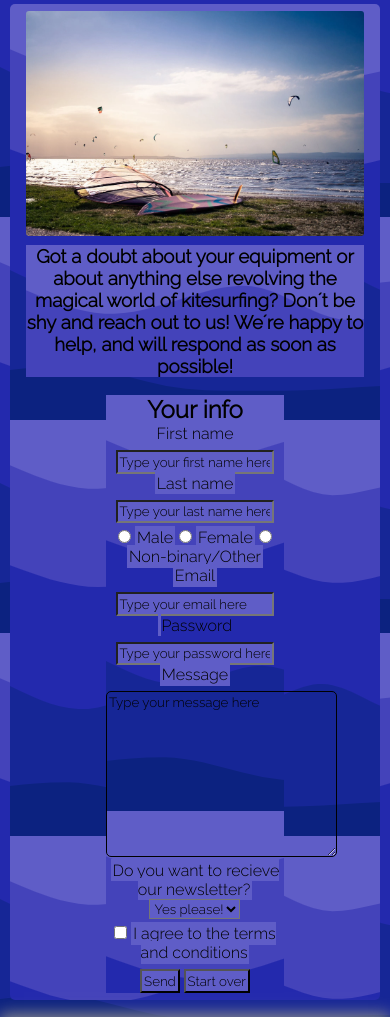
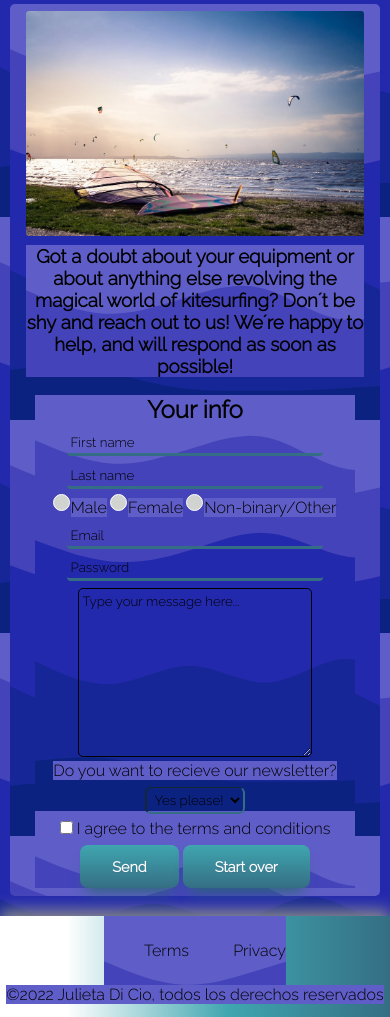
Before and after one commit to julietadicio/WindProyect, a plain HTML site: page pages/contact.html in a window 390 px wide. Shown: the part 199-1216 px from the top of the page. Drawn offline with Linux system fonts and the light colour scheme; files whose address does not match are found by name.

Commit message:
Adding responsive design to contact.html

```diff
--- a/assets/css/styles.css
+++ b/assets/css/styles.css
@@ -503,14 +503,92 @@ iframe {
     text-align: center;
 }
 
-.form-contact label,
-input,
+.form-contact input,
 textarea,
-button {
+button,
+select {
     padding: 1%;
     margin-top: 7px;
 }
 
+select {
+    border-right: 2px inset rgba(53, 110, 132, 255);
+    border-bottom: 2px inset rgba(53, 110, 132, 255);
+    border-left: 2px inset rgba(53, 110, 132, 255);
+    border-top: 1px inset rgba(53, 110, 132, 255);
+    border-radius: 6px;
+
+    background: none;
+}
+
+.form-contact input:not([type=radio], [type=reset], [type=submit], [type=checkbox]) {
+    border-bottom: 3px inset rgba(53, 110, 132, 255);
+    border-top: none;
+    border-right: none;
+    border-left: none;
+    border-radius: 4px;
+    width: 60%;
+    background: none;
+}
+
+
+input[type='radio']:after {
+    width: 15px;
+    height: 15px;
+    border-radius: 15px;
+    top: -2px;
+    left: -1px;
+    position: relative;
+    background-color: #d1d3d1;
+    content: '';
+    display: inline-block;
+    visibility: visible;
+    border: 1px solid white;
+}
+
+input[type='radio']:checked:after {
+    width: 15px;
+    height: 15px;
+    border-radius: 15px;
+    top: -2px;
+    left: -1px;
+    position: relative;
+    background-color: rgba(53, 110, 132, 255);
+    content: '';
+    display: inline-block;
+    visibility: visible;
+    border: 1px solid white;
+}
+
+
+
+.form-contact input[type=submit],
+input[type=reset] {
+    border: none;
+    box-shadow: 0px 10px 14px -7px #276873;
+    background: linear-gradient(to bottom, rgba(63, 166, 176, 255), rgba(53, 110, 132, 255));
+    border-radius: 8px;
+    display: inline-block;
+    cursor: pointer;
+    color: #ffffff;
+    font-size: 90%;
+    font-weight: bold;
+    padding: 13px 32px;
+    text-decoration: none;
+    text-shadow: 0px 1px 0px #3d768a;
+}
+
+.form-contact input[type=submit]:hover,
+input[type=reset]:hover {
+    background: linear-gradient(to bottom, #408c99 5%, #599bb3 100%);
+    background-color: #408c99;
+}
+
+.form-contact input[type=submit]:active,
+input[type=reset]:active {
+    position: relative;
+    top: 1px;
+}
 
 
 /*footer*/
@@ -635,6 +713,11 @@ footer .contenedor {
 
     .form-contact {
         margin-top: 5%;
+        width: 90%;
+    }
+
+    .form-contact input:not([type=radio], [type=reset], [type=submit], [type=checkbox]) {
+        width: 80%;
     }
 
 }
@@ -722,5 +805,8 @@ footer .contenedor {
 
     .form-contact {
         margin-top: 5%;
+        width: 90%;
     }
+
+
 }
--- a/pages/contact.html
+++ b/pages/contact.html
@@ -97,25 +97,24 @@
 
         <form action="" class="form-contact">
             <h2>Your info</h2>
-            <label for="">First name</label>
-            <input type="text" placeholder="Type your first name here" required>
+
+            <input type="text" placeholder="First name" required>
             <br>
-            <label for="">Last name</label>
-            <input type="text" placeholder="Type your last name here" required>
+
+            <input type="text" placeholder="Last name" required>
             <br>
             <input type="radio"> <label for="">Male</label>
             <input type="radio"> <label for="">Female</label>
             <input type="radio"> <label for="">Non-binary/Other</label>
             <br>
-            <label for="">Email</label>
-            <input type="email" placeholder="Type your email here" required>
+
+            <input type="email" placeholder="Email" required>
             <br>
-            <label for=""></label> Password
-            <input type="password" name="password" id="password" placeholder="Type your password here" required>
+
+            <input type="password" name="password" id="password" placeholder="Password" required>
             <br>
-            <label for="">Message</label>
-            <br>
-            <textarea name="message" id="message" cols="30" rows="10" placeholder="Type your message here"></textarea>
+
+            <textarea name="message" id="message" cols="30" rows="10" placeholder="Type your message here..."></textarea>
             <br>
             <label for="">Do you want to recieve our newsletter?</label>
             <select name="newsletter">
```
